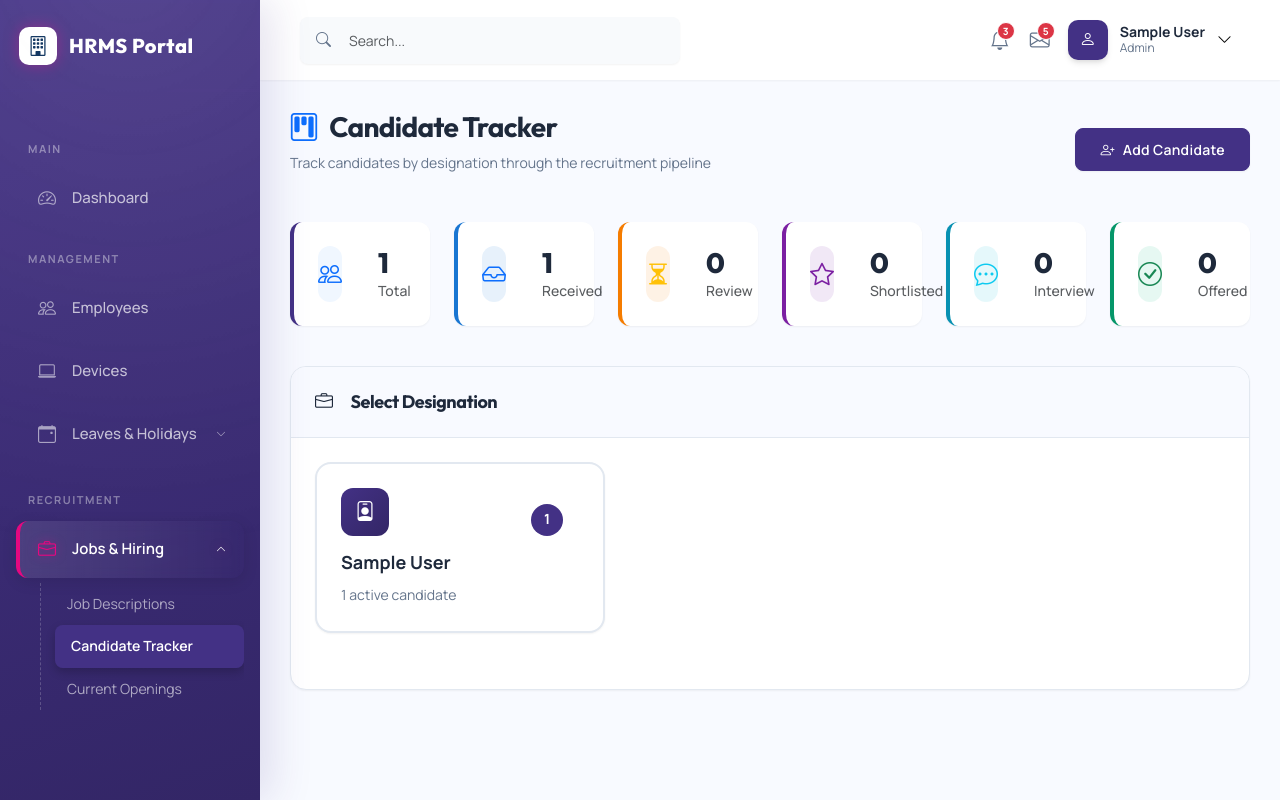
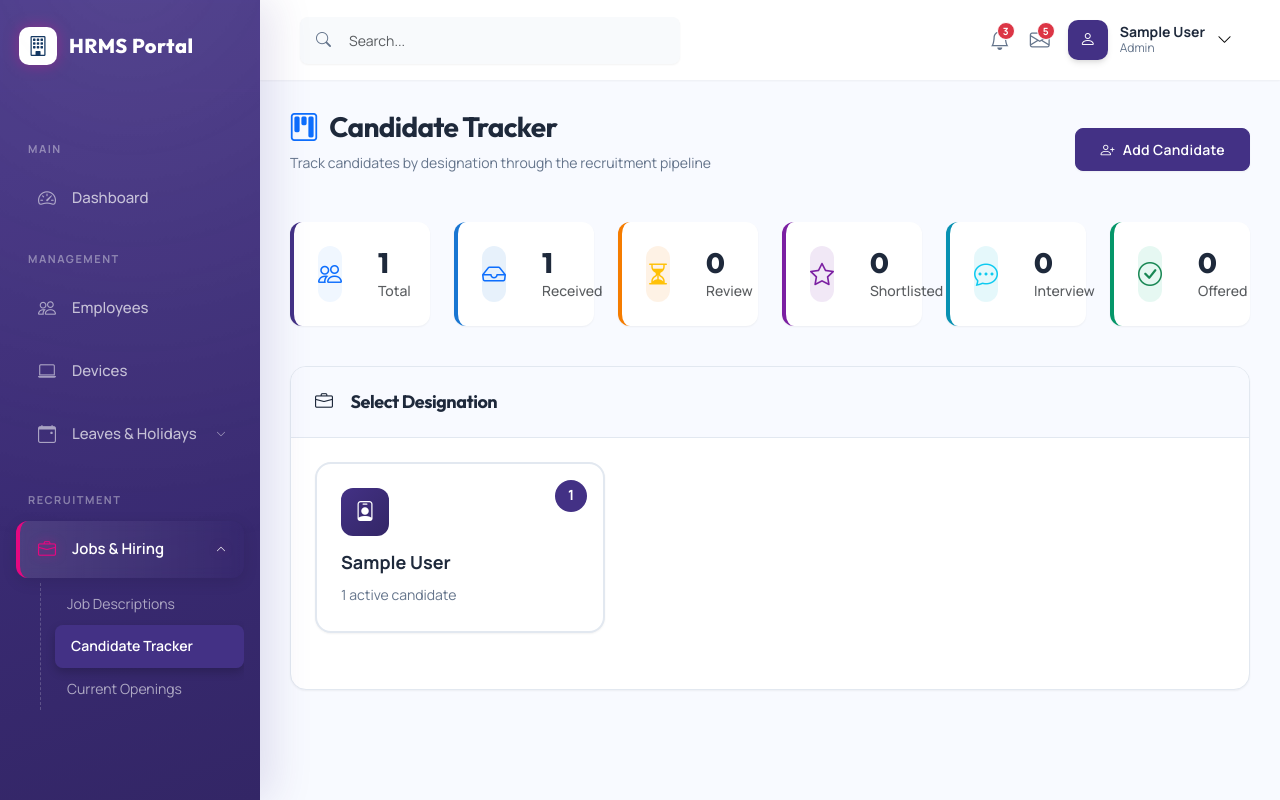
Before and after one commit to jayappgurus/hrms, a Django app: page /candidates/tracker/ in a window 1280 px wide. Run offline with Django 4.2, Linux system fonts and the light colour scheme; a user stored in the database is signed in; tables that the repository leaves empty hold one stand-in row (values such as "Sample post").

Commit message:
all my code push in github

```diff
--- a/static/css/hrms-portal.css
+++ b/static/css/hrms-portal.css
@@ -149,7 +149,6 @@ ul {
     z-index: 1000;
     transition: var(--transition);
     box-shadow: 10px 0 40px rgba(67, 49, 133, 0.15);
-    position: relative;
     overflow: hidden;
 }
 
@@ -353,6 +352,7 @@ ul {
     transition: var(--transition);
     display: flex;
     flex-direction: column;
+    margin-left: auto;
 }
 
 .top-header {
--- a/templates/base.html
+++ b/templates/base.html
@@ -16,7 +16,7 @@
     <!-- Custom CSS -->
     <link rel="stylesheet" href="{% static 'css/hrms-portal.css' %}">
     <link rel="stylesheet" href="{% static 'css/shared-components.css' %}">
-    <link rel="icon" type="image/png" href="{% static 'images/favicon.png' %}">
+    <link rel="icon" type="image/svg+xml" href="{% static 'images/favicon.svg' %}">
 
     {% block extra_css %}{% endblock %}
 </head>
--- a/templates/jobs/candidate_tracker.html
+++ b/templates/jobs/candidate_tracker.html
@@ -24,6 +24,7 @@
         text-decoration: none;
         color: inherit;
         display: block;
+        position: relative;
     }
 
     .designation-card:hover {
@@ -312,7 +313,7 @@
         <div class="designation-grid">
             {% for designation in designations %}
             <a href="?designation={{ designation.id }}" class="designation-card">
-                <div style="position: relative;">
+                <div>
                     <div class="designation-icon">
                         <i class="bi bi-person-badge"></i>
                     </div>
--- a/templates/registration/login.html
+++ b/templates/registration/login.html
@@ -8,7 +8,7 @@
     <title>Login - HRMS Portal</title>
 
     <!-- Favicon -->
-    <link rel="icon" type="image/png" href="{% static 'images/favicon.png' %}">
+    <link rel="icon" type="image/svg+xml" href="{% static 'images/favicon.svg' %}">
 
     <!-- Bootstrap 5 CSS -->
     <link href="https://cdn.jsdelivr.net/npm/bootstrap@5.3.0/dist/css/bootstrap.min.css" rel="stylesheet">
@@ -339,7 +339,7 @@
         <div class="login-card">
             <!-- Lock Icon -->
             <div class="lock-icon">
-                <img src="{% static 'images/logo.png' %}" alt="Trilokn Logo" class="logo-image">
+                <img src="{% static 'images/main-logo.svg' %}" alt="Trilokn Logo" class="logo-image">
             </div>
 
             <!-- Welcome Text -->
```
Also changed, not shown: static/images/favicon.svg (added), static/images/main-logo.svg (added).
